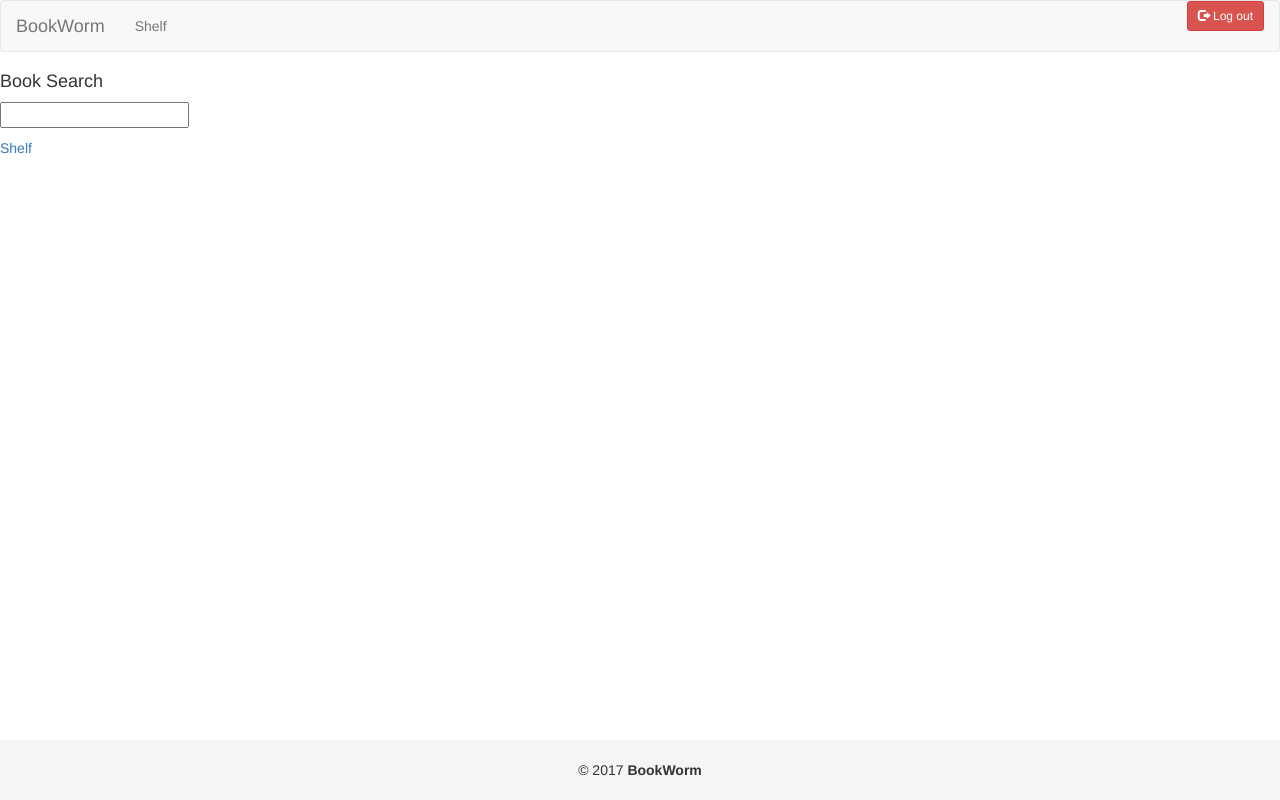
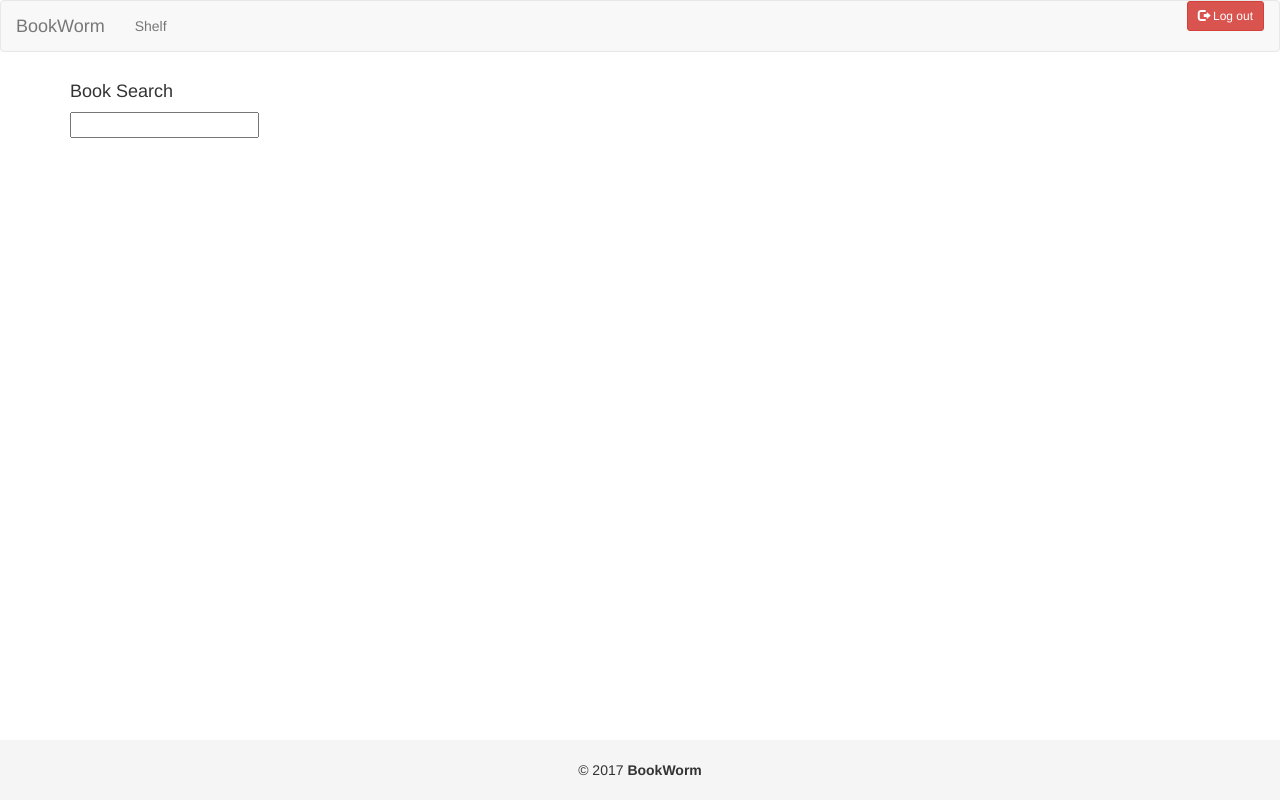
Before and after one commit to gowthamk63/BookWorm, an Angular app in the folder client/: page /home in a window 1280 px wide. Built offline with nearby package versions, Linux system fonts and the light colour scheme; sample sign-in values are in the browser's storage.

Commit message:
home component updated

```diff
--- a/client/src/app/home/home.component.css
+++ b/client/src/app/home/home.component.css
@@ -0,0 +1,6 @@
+#books_list{
+    overflow-y:auto;
+}
+ul{
+    list-style: none;
+}
--- a/client/src/app/home/home.component.html
+++ b/client/src/app/home/home.component.html
@@ -1,11 +1,16 @@
-<div id="search-component">
+<div class="container" id="books_list">
   <h4>Book Search</h4>
   <input #searchBox id="search-box" (keyup)="search(searchBox.value)"/>
-  <ul>
-    <li *ngFor="let book of books | async">
-      {{book.volumeInfo.title}}
-      <button (click)="addBook(book)">Add to Shelf</button>
-    </li>
-  </ul>
-  <a routerLink="/shelf" routerLinkActive="active">Shelf</a>
+  <div class="row">
+    <div class="col-sm-6" *ngFor="let book of books | async">
+      <div class="card" style="width: 20rem;" >
+        <img class="card-img-top" src="{{book.volumeInfo.imageLinks.smallThumbnail}}" alt="Card image cap">
+        <div class="card-block">
+          <h4 class="card-title">{{book.volumeInfo.title}}</h4>
+          <p class="card-text">{{book.volumeInfo.description}}</p>
+          <button (click)="addBook(book)" class="btn btn-primary glyphicon glyphicon-plus">Add to Shelf</button>
+        </div>
+      </div>
+    </div>
+  </div>
 </div>
--- a/client/src/styles.css
+++ b/client/src/styles.css
@@ -1 +1,4 @@
 /* You can add global styles to this file, and also import other style files */
+body{
+    overflow-y:scroll;
+}
```
Also changed, not shown: 1 other file (tests, documents, lock files or other folders).
